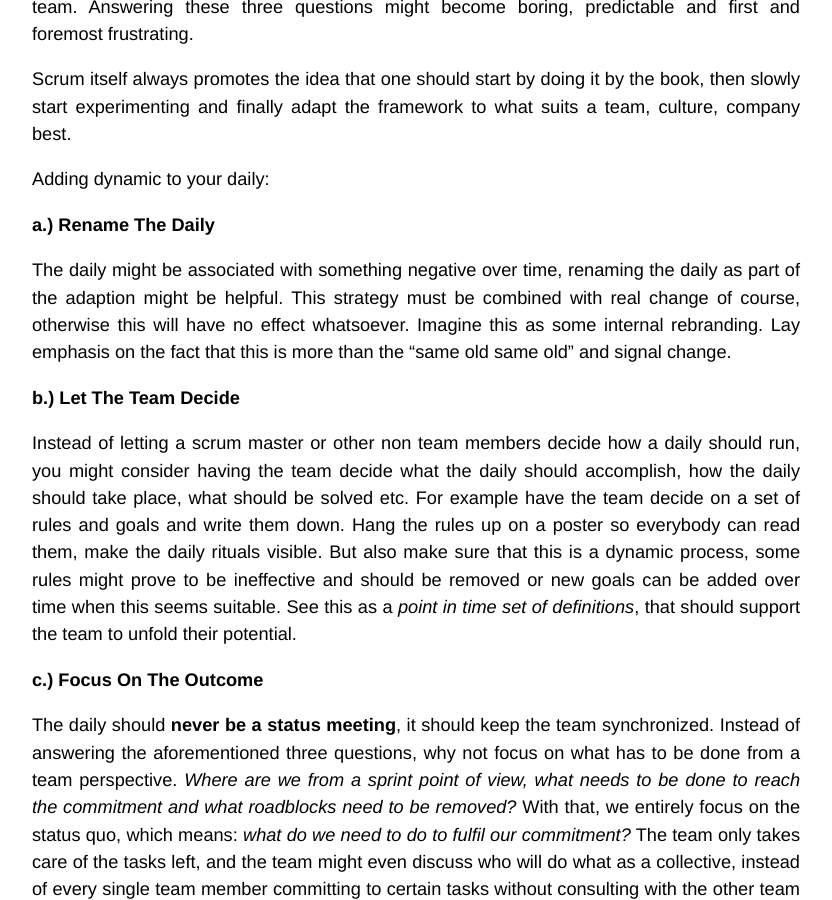
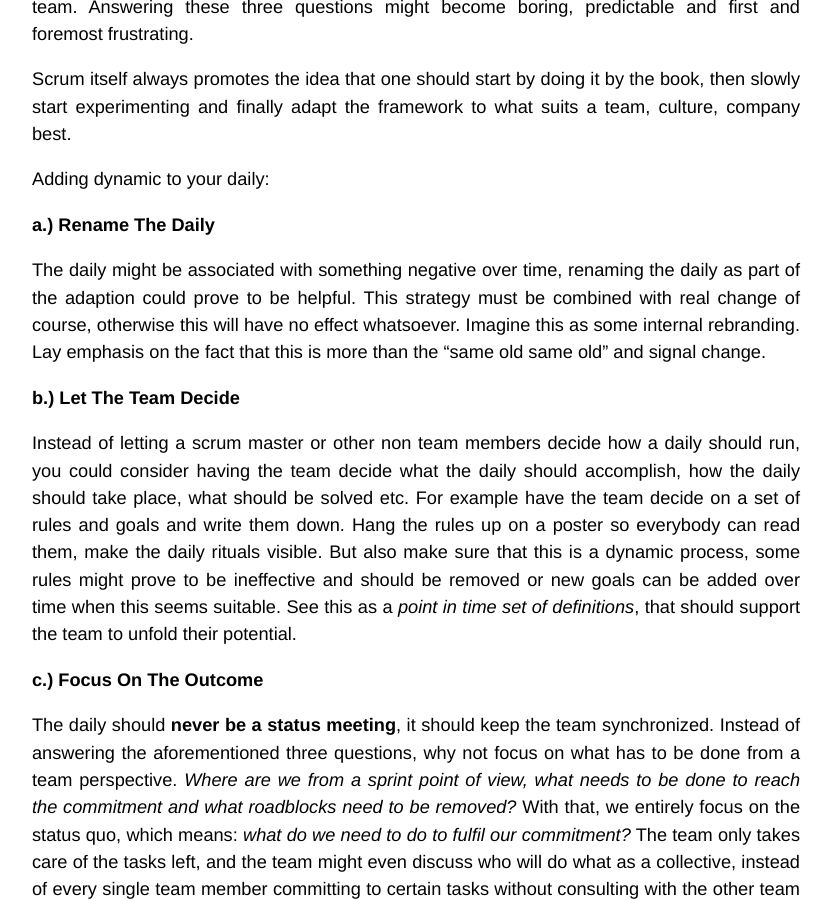
Before and after one commit to busypeoples/busypeoples.github.io, a Jekyll site: the page built from _posts/2014-07-21-creative-daily.markdown, in a window 1280 px wide and 900 px high, scrolled down 913 px. Shown: the whole window, without its empty margins (224-1056 px from the left). Built offline with Jekyll 4.4.1, drawn with Linux system fonts in a browser that asks for light colours; Markdown is read by kramdown in place of the engine named in the settings.

Commit message:
Minor change

```diff
--- a/_posts/2014-07-21-creative-daily.markdown
+++ b/_posts/2014-07-21-creative-daily.markdown
@@ -21,12 +21,12 @@
 
 ####a.) Rename The Daily
 
-The daily might be associated with something negative over time, renaming the daily as part of the adaption might be helpful. This strategy must be combined with real change of course, otherwise this will have no effect whatsoever. Imagine this as some internal rebranding.
+The daily might be associated with something negative over time, renaming the daily as part of the adaption could prove to be helpful. This strategy must be combined with real change of course, otherwise this will have no effect whatsoever. Imagine this as some internal rebranding.
 Lay emphasis on the fact that this is more than the “same old same old” and signal change.
 
 ####b.) Let The Team Decide
 
-Instead of letting a scrum master or other non team members decide how a daily should run, you might consider having the team decide what the daily should accomplish, how the daily should take place, what should be solved etc. For example have the team decide on a set of rules and goals and write them down. Hang the rules up on a poster so everybody can read them, make the daily rituals visible. But also make sure that this is a dynamic process, some rules might prove to be ineffective and should be removed or new goals can be added over time when this seems suitable. See this as a *point in time set of definitions*, that should support the team to unfold their potential.
+Instead of letting a scrum master or other non team members decide how a daily should run, you could consider having the team decide what the daily should accomplish, how the daily should take place, what should be solved etc. For example have the team decide on a set of rules and goals and write them down. Hang the rules up on a poster so everybody can read them, make the daily rituals visible. But also make sure that this is a dynamic process, some rules might prove to be ineffective and should be removed or new goals can be added over time when this seems suitable. See this as a *point in time set of definitions*, that should support the team to unfold their potential.
 
 ####c.) Focus On The Outcome
 
```
